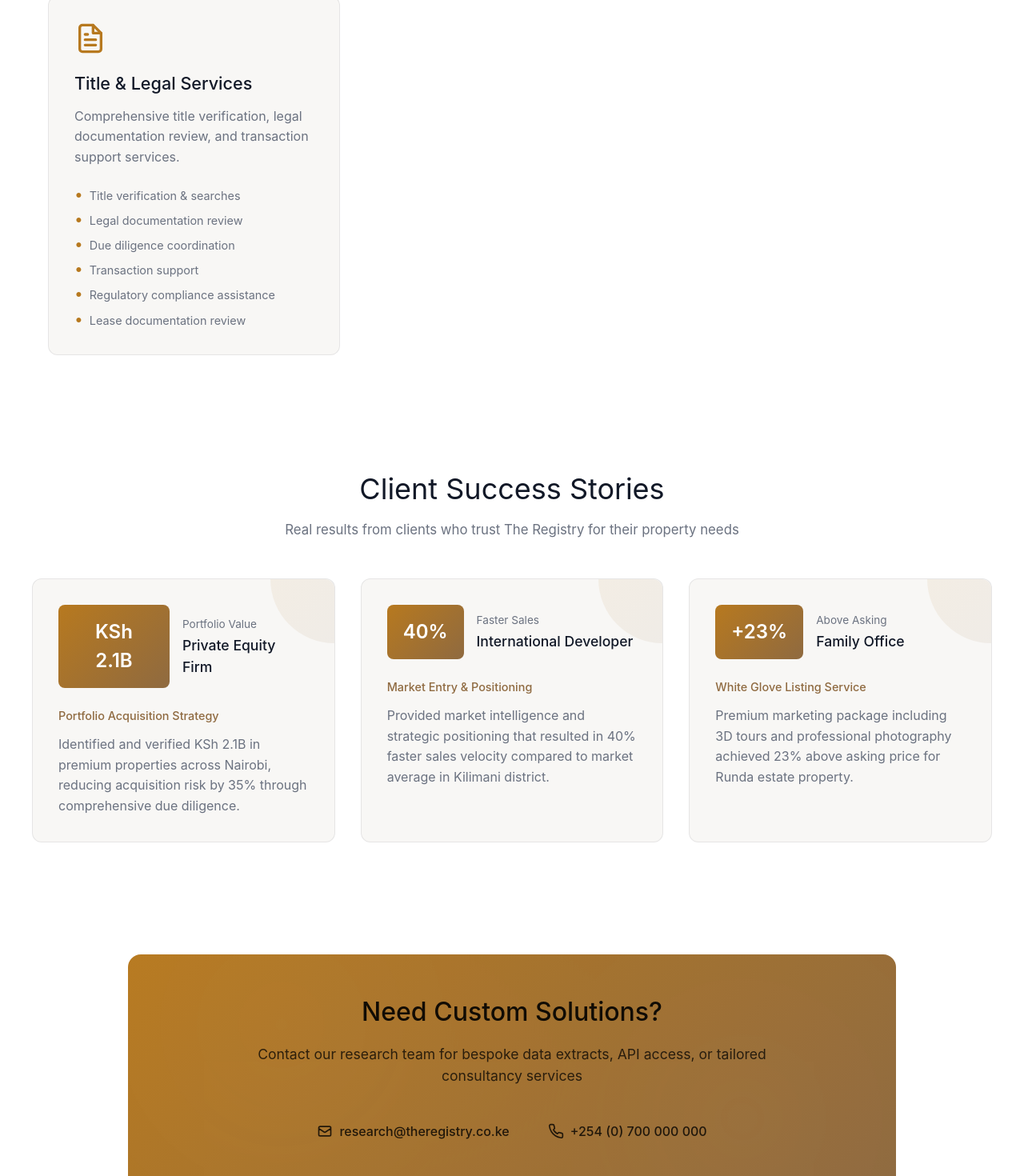
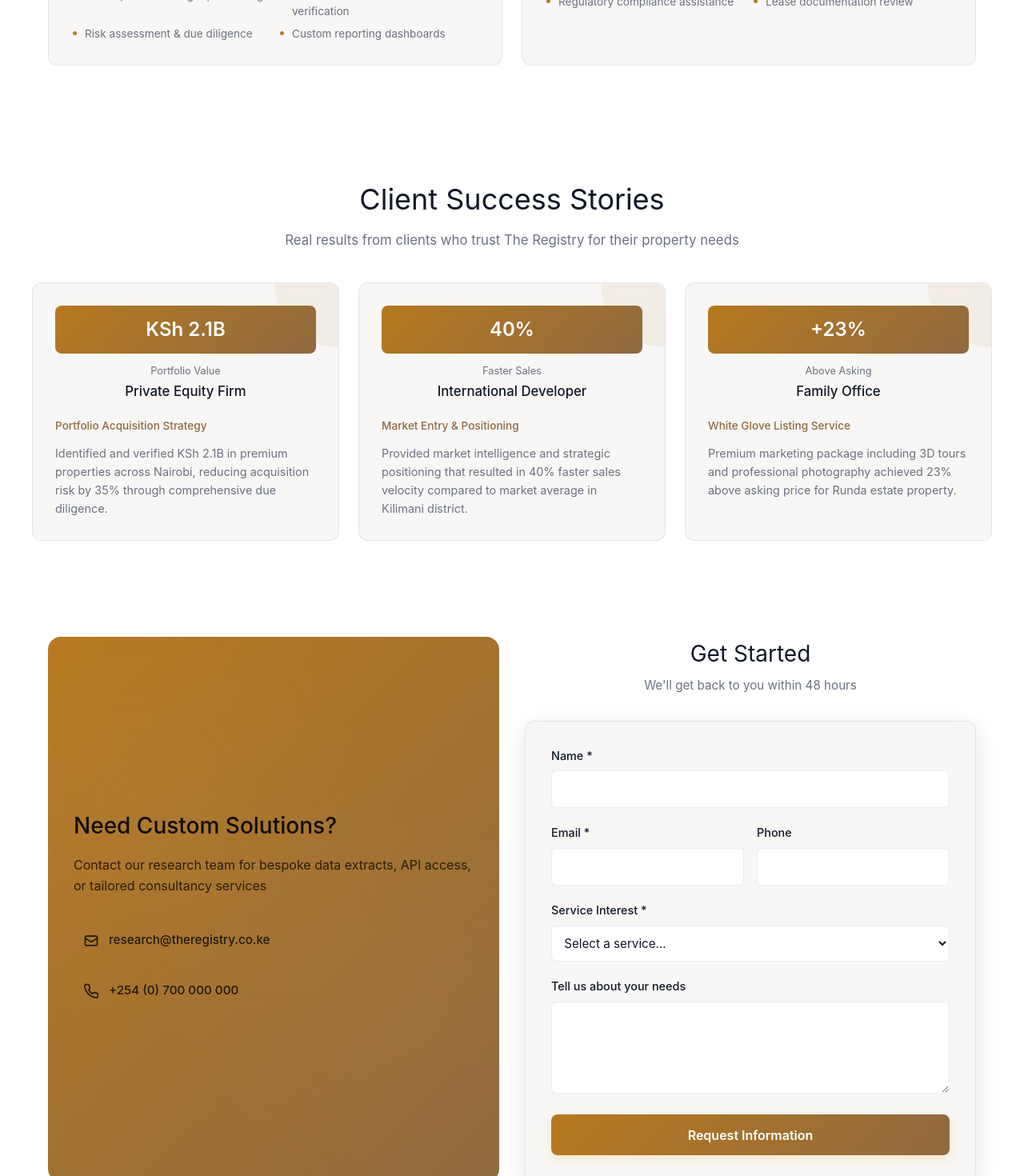
Before and after one commit to RonKG/verity-site, a Next.js app: page /services in a window 1280 px wide. Shown: the part 960-2430 px from the top of the page at 80% size. Built offline with nearby package versions, Linux system fonts and the light colour scheme.

Commit message:
refactor(services): optimize layout to reduce whitespace and improve balance

```diff
--- a/pages/services.js
+++ b/pages/services.js
@@ -177,15 +177,15 @@ export default function Services() {
         }}>
           <div style={{
             display: "grid",
-            gridTemplateColumns: "repeat(auto-fit, minmax(280px, 1fr))",
-            gap: "2rem"
+            gridTemplateColumns: "repeat(2, 1fr)",
+            gap: "1.5rem"
           }}>
             {services.map((service, index) => (
               <div key={index} style={{
                 background: "var(--theme-surface)",
                 border: `1px solid var(--theme-border)`,
                 borderRadius: "12px",
-                padding: "2rem",
+                padding: "1.75rem",
                 transition: 'all 0.3s ease',
                 cursor: 'default'
               }}
@@ -197,22 +197,23 @@ export default function Services() {
                 e.currentTarget.style.transform = 'translateY(0)';
                 e.currentTarget.style.boxShadow = 'none';
               }}>
-                <div style={{ marginBottom: "1.25rem" }}>
+                <div style={{ marginBottom: "1rem", display: "flex", alignItems: "center", gap: "1rem" }}>
                   {service.icon}
-                </div>
                   <h3 style={{
-                  fontSize: "1.35rem",
+                    fontSize: "1.25rem",
                     fontWeight: "500",
-                  marginBottom: "0.75rem",
+                    margin: 0,
                     color: "var(--theme-text)",
                     transition: 'color 0.3s ease'
                   }}>
                     {service.title}
                   </h3>
+                </div>
                 <p style={{
                   color: "var(--theme-text-muted)",
                   lineHeight: "1.6",
-                  marginBottom: "1.5rem",
+                  marginBottom: "1.25rem",
+                  fontSize: "0.95rem",
                   transition: 'color 0.3s ease'
                 }}>
                   {service.description}
@@ -222,20 +223,21 @@ export default function Services() {
                   padding: 0,
                   margin: 0,
                   display: "grid",
-                  gap: "0.6rem"
+                  gap: "0.5rem",
+                  gridTemplateColumns: "repeat(2, 1fr)"
                 }}>
                   {service.features.map((feature, idx) => (
                     <li key={idx} style={{
                       display: "flex",
                       alignItems: "flex-start",
                       gap: "0.5rem",
-                      fontSize: "0.9rem",
+                      fontSize: "0.85rem",
                       color: "var(--theme-text-muted)",
                       transition: 'color 0.3s ease'
                     }}>
                       <span style={{
                         color: "var(--theme-accent)",
-                        fontSize: "1.2rem",
+                        fontSize: "1rem",
                         lineHeight: "1",
                         transition: 'color 0.3s ease'
                       }}>•</span>
@@ -250,7 +252,7 @@ export default function Services() {
 
         {/* Case Studies */}
         <section style={{
-          padding: "60px 20px 80px",
+          padding: "60px 20px",
           background: "var(--theme-card-bg)",
           transition: 'background 0.3s ease'
         }}>
@@ -260,7 +262,7 @@ export default function Services() {
           }}>
             <div style={{
               textAlign: "center",
-              marginBottom: "3rem"
+              marginBottom: "2.5rem"
             }}>
               <h2 style={{
                 fontSize: "2.25rem",
@@ -284,15 +286,15 @@ export default function Services() {
 
             <div style={{
               display: "grid",
-              gridTemplateColumns: "repeat(auto-fit, minmax(320px, 1fr))",
-              gap: "2rem"
+              gridTemplateColumns: "repeat(3, 1fr)",
+              gap: "1.5rem"
             }}>
               {caseStudies.map((study, index) => (
                 <div key={index} style={{
                   background: "var(--theme-surface)",
                   border: `1px solid var(--theme-border)`,
                   borderRadius: "12px",
-                  padding: "2rem",
+                  padding: "1.75rem",
                   position: "relative",
                   overflow: "hidden",
                   transition: 'all 0.3s ease'
@@ -311,25 +313,26 @@ export default function Services() {
 
                   <div style={{
                     display: "flex",
-                    alignItems: "center",
-                    gap: "1rem",
-                    marginBottom: "1.5rem"
+                    flexDirection: "column",
+                    gap: "0.75rem",
+                    marginBottom: "1.25rem"
                   }}>
                     <div style={{
                       background: `linear-gradient(135deg, var(--theme-accent), var(--theme-accent-strong))`,
                       color: "var(--theme-bg)",
-                      padding: "1rem 1.25rem",
+                      padding: "0.75rem 1rem",
                       borderRadius: "8px",
                       fontWeight: "600",
                       fontSize: "1.5rem",
-                      minWidth: "90px",
                       textAlign: "center"
                     }}>
                       {study.metric}
                     </div>
-                    <div>
                     <div style={{
-                        fontSize: "0.85rem",
+                      textAlign: "center"
+                    }}>
+                      <div style={{
+                        fontSize: "0.8rem",
                         color: "var(--theme-text-muted)",
                         marginBottom: "0.25rem",
                         transition: 'color 0.3s ease'
@@ -339,7 +342,7 @@ export default function Services() {
                       <div style={{
                         fontWeight: "500",
                         color: "var(--theme-text)",
-                        fontSize: "1.1rem",
+                        fontSize: "1.05rem",
                         transition: 'color 0.3s ease'
                       }}>
                         {study.client}
@@ -348,7 +351,7 @@ export default function Services() {
                   </div>
 
                   <div style={{
-                    fontSize: "0.9rem",
+                    fontSize: "0.85rem",
                     color: "var(--theme-accent-strong)",
                     fontWeight: "500",
                     marginBottom: "0.75rem",
@@ -361,6 +364,7 @@ export default function Services() {
                     color: "var(--theme-text-muted)",
                     lineHeight: "1.6",
                     margin: 0,
+                    fontSize: "0.9rem",
                     transition: 'color 0.3s ease'
                   }}>
                     {study.result}
@@ -371,19 +375,29 @@ export default function Services() {
           </div>
         </section>
 
-        {/* Contact Research Team CTA */}
+        {/* Contact Research Team CTA + Contact Form - Side by Side */}
         <section style={{
-          padding: "60px 20px",
-          maxWidth: "1000px",
+          padding: "60px 20px 80px",
+          maxWidth: "1200px",
           margin: "0 auto"
         }}>
           <div style={{
+            display: "grid",
+            gridTemplateColumns: "1fr 1fr",
+            gap: "2rem",
+            alignItems: "start"
+          }}>
+            {/* Research Team CTA */}
+            <div style={{
               background: `linear-gradient(135deg, var(--theme-accent), var(--theme-accent-strong))`,
               borderRadius: "16px",
-            padding: "3rem 2rem",
-            textAlign: "center",
+              padding: "2.5rem 2rem",
               position: "relative",
-            overflow: "hidden"
+              overflow: "hidden",
+              height: "100%",
+              display: "flex",
+              flexDirection: "column",
+              justifyContent: "center"
             }}>
               {/* Background pattern */}
               <div style={{
@@ -395,7 +409,7 @@ export default function Services() {
 
               <div style={{ position: "relative", zIndex: 1 }}>
                 <h2 style={{
-                fontSize: "2rem",
+                  fontSize: "1.75rem",
                   fontWeight: "500",
                   marginBottom: "1rem",
                   color: "rgba(0,0,0,0.9)"
@@ -403,20 +417,18 @@ export default function Services() {
                   Need Custom Solutions?
                 </h2>
                 <p style={{
-                fontSize: "1.1rem",
+                  fontSize: "1rem",
                   color: "rgba(0,0,0,0.75)",
                   marginBottom: "2rem",
-                maxWidth: "700px",
-                margin: "0 auto 2rem"
+                  lineHeight: "1.6"
                 }}>
                   Contact our research team for bespoke data extracts, API access, or tailored consultancy services
                 </p>
                 <div style={{
                   display: "flex",
-                gap: "1.5rem",
-                justifyContent: "center",
-                flexWrap: "wrap",
-                fontSize: "1rem",
+                  flexDirection: "column",
+                  gap: "1rem",
+                  fontSize: "0.95rem",
                   color: "rgba(0,0,0,0.8)"
                 }}>
                   <a href="mailto:research@theregistry.co.ke" style={{
@@ -424,7 +436,7 @@ export default function Services() {
                     color: "inherit",
                     display: "flex",
                     alignItems: "center",
-                  gap: "0.5rem",
+                    gap: "0.75rem",
                     fontWeight: "500"
                   }}>
                     <svg width="20" height="20" viewBox="0 0 24 24" fill="none">
@@ -437,7 +449,7 @@ export default function Services() {
                     color: "inherit",
                     display: "flex",
                     alignItems: "center",
-                  gap: "0.5rem",
+                    gap: "0.75rem",
                     fontWeight: "500"
                   }}>
                     <svg width="20" height="20" viewBox="0 0 24 24" fill="none">
@@ -448,22 +460,17 @@ export default function Services() {
                 </div>
               </div>
             </div>
-        </section>
 
             {/* Contact Form */}
-        <section style={{
-          padding: "40px 20px 100px",
-          maxWidth: "700px",
-          margin: "0 auto"
-        }}>
+            <div>
               <div style={{
                 textAlign: "center",
-            marginBottom: "2.5rem"
+                marginBottom: "2rem"
               }}>
                 <h2 style={{
-              fontSize: "2rem",
+                  fontSize: "1.75rem",
                   fontWeight: "400",
-              marginBottom: "0.75rem",
+                  marginBottom: "0.5rem",
                   color: "var(--theme-text)",
                   transition: 'color 0.3s ease'
                 }}>
@@ -471,28 +478,28 @@ export default function Services() {
                 </h2>
                 <p style={{
                   color: "var(--theme-text-muted)",
-              fontSize: "1.05rem",
+                  fontSize: "0.95rem",
                   transition: 'color 0.3s ease'
                 }}>
-              Tell us about your needs and we'll get back to you within 48 hours
+                  We'll get back to you within 48 hours
                 </p>
               </div>
 
               <form onSubmit={handleSubmit} style={{
                 background: "var(--theme-surface)",
-            padding: "2.5rem",
+                padding: "2rem",
                 borderRadius: "12px",
                 border: `1px solid var(--theme-border)`,
                 boxShadow: '0 8px 30px rgba(0,0,0,0.1)',
                 transition: 'background 0.3s ease, border-color 0.3s ease'
               }}>
-            <div style={{ display: "grid", gap: "1.5rem" }}>
+                <div style={{ display: "grid", gap: "1.25rem" }}>
                   <div>
                     <label style={{
                       display: "block",
                       marginBottom: "0.5rem",
                       color: "var(--theme-text)",
-                  fontSize: "0.95rem",
+                      fontSize: "0.9rem",
                       fontWeight: "500",
                       transition: 'color 0.3s ease'
                     }}>
@@ -505,12 +512,12 @@ export default function Services() {
                       required
                       style={{
                         width: "100%",
-                    padding: "0.75rem",
+                        padding: "0.7rem",
                         backgroundColor: "var(--theme-bg)",
                         border: `1px solid var(--theme-border)`,
                         borderRadius: "6px",
                         color: "var(--theme-text)",
-                    fontSize: "1rem",
+                        fontSize: "0.95rem",
                         transition: 'all 0.3s ease'
                       }}
                     />
@@ -522,7 +529,7 @@ export default function Services() {
                         display: "block",
                         marginBottom: "0.5rem",
                         color: "var(--theme-text)",
-                    fontSize: "0.95rem",
+                        fontSize: "0.9rem",
                         fontWeight: "500",
                         transition: 'color 0.3s ease'
                       }}>
@@ -535,12 +542,12 @@ export default function Services() {
                         required
                         style={{
                           width: "100%",
-                      padding: "0.75rem",
+                          padding: "0.7rem",
                           backgroundColor: "var(--theme-bg)",
                           border: `1px solid var(--theme-border)`,
                           borderRadius: "6px",
                           color: "var(--theme-text)",
-                      fontSize: "1rem",
+                          fontSize: "0.95rem",
                           transition: 'all 0.3s ease'
                         }}
                       />
@@ -551,7 +558,7 @@ export default function Services() {
                         display: "block",
                         marginBottom: "0.5rem",
                         color: "var(--theme-text)",
-                    fontSize: "0.95rem",
+                        fontSize: "0.9rem",
                         fontWeight: "500",
                         transition: 'color 0.3s ease'
                       }}>
@@ -563,12 +570,12 @@ export default function Services() {
                         onChange={(e) => setFormData({...formData, phone: e.target.value})}
                         style={{
                           width: "100%",
-                      padding: "0.75rem",
+                          padding: "0.7rem",
                           backgroundColor: "var(--theme-bg)",
                           border: `1px solid var(--theme-border)`,
                           borderRadius: "6px",
                           color: "var(--theme-text)",
-                      fontSize: "1rem",
+                          fontSize: "0.95rem",
                           transition: 'all 0.3s ease'
                         }}
                       />
@@ -580,7 +587,7 @@ export default function Services() {
                       display: "block",
                       marginBottom: "0.5rem",
                       color: "var(--theme-text)",
-                  fontSize: "0.95rem",
+                      fontSize: "0.9rem",
                       fontWeight: "500",
                       transition: 'color 0.3s ease'
                     }}>
@@ -592,12 +599,12 @@ export default function Services() {
                       required
                       style={{
                         width: "100%",
-                    padding: "0.75rem",
+                        padding: "0.7rem",
                         backgroundColor: "var(--theme-bg)",
                         border: `1px solid var(--theme-border)`,
                         borderRadius: "6px",
                         color: "var(--theme-text)",
-                    fontSize: "1rem",
+                        fontSize: "0.95rem",
                         transition: 'all 0.3s ease',
                         cursor: "pointer"
                       }}
@@ -620,7 +627,7 @@ export default function Services() {
                       display: "block",
                       marginBottom: "0.5rem",
                       color: "var(--theme-text)",
-                  fontSize: "0.95rem",
+                      fontSize: "0.9rem",
                       fontWeight: "500",
                       transition: 'color 0.3s ease'
                     }}>
@@ -629,15 +636,15 @@ export default function Services() {
                     <textarea
                       value={formData.message}
                       onChange={(e) => setFormData({...formData, message: e.target.value})}
-                  rows={5}
+                      rows={4}
                       style={{
                         width: "100%",
-                    padding: "0.75rem",
+                        padding: "0.7rem",
                         backgroundColor: "var(--theme-bg)",
                         border: `1px solid var(--theme-border)`,
                         borderRadius: "6px",
                         color: "var(--theme-text)",
-                    fontSize: "1rem",
+                        fontSize: "0.95rem",
                         resize: "vertical",
                         transition: 'all 0.3s ease'
                       }}
@@ -650,10 +657,10 @@ export default function Services() {
                     style={{
                       background: "linear-gradient(135deg, var(--theme-accent), var(--theme-accent-strong))",
                       color: "var(--theme-bg)",
-                  padding: "0.9rem 2rem",
+                      padding: "0.85rem 2rem",
                       border: "none",
                       borderRadius: "8px",
-                  fontSize: "1.05rem",
+                      fontSize: "1rem",
                       fontWeight: "600",
                       cursor: status === 'sending' ? 'wait' : 'pointer',
                       transition: 'all 0.3s ease',
@@ -680,7 +687,8 @@ export default function Services() {
                       border: "1px solid rgba(76, 175, 80, 0.3)",
                       borderRadius: "6px",
                       color: "#4caf50",
-                  textAlign: "center"
+                      textAlign: "center",
+                      fontSize: "0.9rem"
                     }}>
                       Thank you! We'll get back to you within 48 hours.
                     </div>
@@ -693,13 +701,16 @@ export default function Services() {
                       border: "1px solid rgba(244, 67, 54, 0.3)",
                       borderRadius: "6px",
                       color: "#f44336",
-                  textAlign: "center"
+                      textAlign: "center",
+                      fontSize: "0.9rem"
                     }}>
                       Please complete all required fields.
                     </div>
                   )}
                 </div>
               </form>
+            </div>
+          </div>
         </section>
 
         {/* Mobile Responsive Styles */}
@@ -709,9 +720,20 @@ export default function Services() {
               font-size: 2rem !important;
             }
             section h2 {
-              font-size: 1.75rem !important;
+              font-size: 1.5rem !important;
             }
-            div[style*="grid-template-columns"] {
+            div[style*="gridTemplateColumns: \"repeat(2, 1fr)\""] {
+              grid-template-columns: 1fr !important;
+            }
+            div[style*="gridTemplateColumns: \"repeat(3, 1fr)\""] {
+              grid-template-columns: 1fr !important;
+            }
+            div[style*="gridTemplateColumns: \"1fr 1fr\""] {
+              grid-template-columns: 1fr !important;
+            }
+          }
+          @media (max-width: 600px) {
+            div[style*="gridTemplateColumns: \"repeat(2, 1fr)\""] ul {
               grid-template-columns: 1fr !important;
             }
           }
```
Lines whose indentation alone changed are shown as unchanged.
